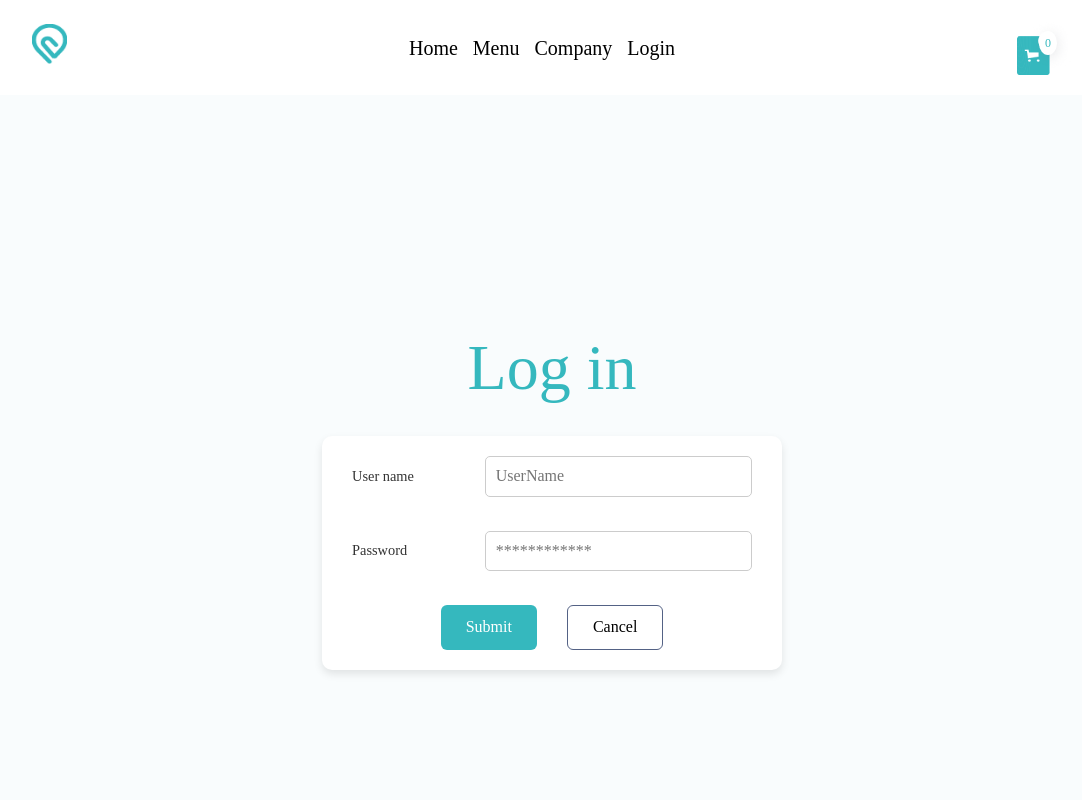
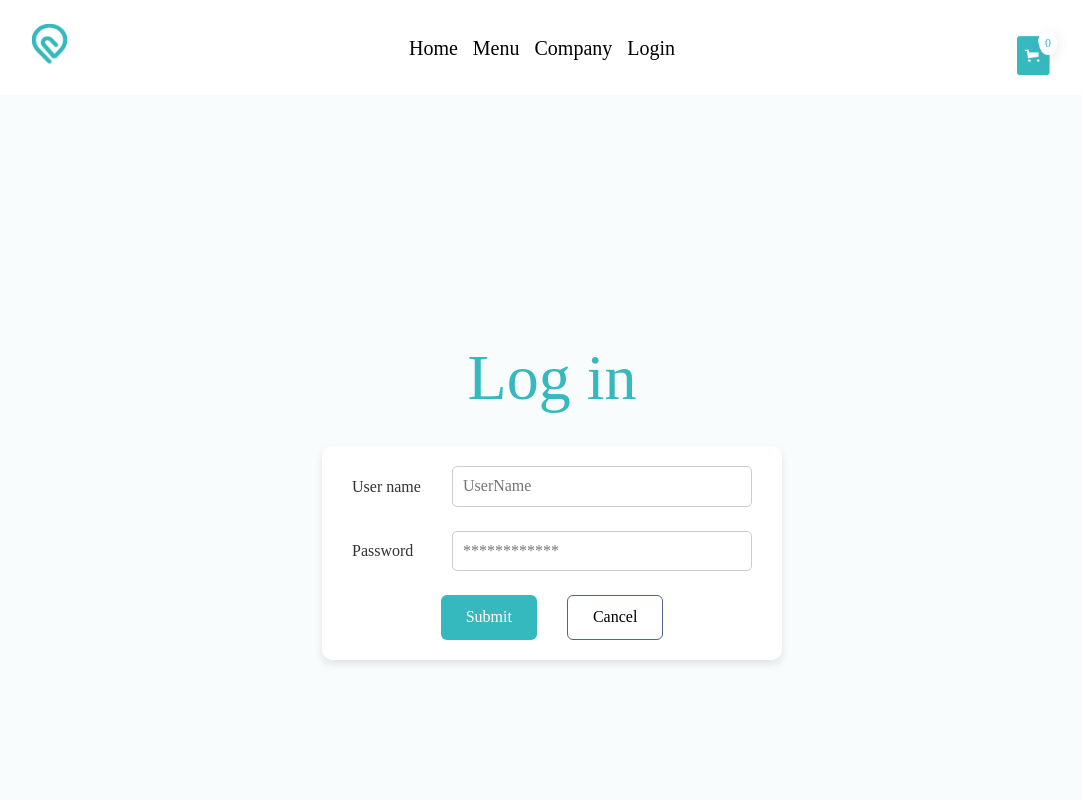
Before and after one commit to yulia-gomb/react-homeworks, a React (Vite) app: page /login in a window 1280 px wide. Shown: the top 800 px of the page, without its empty margins (88-1170 px from the left). Built offline with nearby package versions, Linux system fonts and the light colour scheme.

Commit message:
feat-09: add using store for login data

```diff
--- a/src/pages/loginPage/LoginPage.css
+++ b/src/pages/loginPage/LoginPage.css
@@ -25,21 +25,16 @@
 .form-field {
     display: flex;
     align-items: center;
-    gap: 10px;
-    margin-bottom: 5px;
 }
 
 .label {
-    flex: 1;
-    font-size: 0.9rem;
+    min-width: 100px;
     color: #333;
-    white-space: nowrap;
 }
 
 .input {
-    flex: 2;
+    flex-grow: 1;
     padding: 10px;
-    font-size: 1rem;
     border: 1px solid #ccc;
     border-radius: 5px;
 }
@@ -49,21 +44,12 @@
     outline: none;
 }
 
-.error-container {
-    min-height: 1rem;
-    padding-left: 140px;
-    margin-bottom: 10px;
-}
-
 .error-text {
     color: red;
     font-size: 0.8rem;
-    margin: 0;
-    display: block;
-}
-
-.error-text.hidden {
-    visibility: hidden;
+    margin-top: 2px;
+    min-height: 16px;
+    padding-left: 110px;
 }
 
 .form-actions {
--- a/src/pages/loginPage/LoginPage.tsx
+++ b/src/pages/loginPage/LoginPage.tsx
@@ -1,48 +1,36 @@
 import './LoginPage.css';
 import Button from "../../components/button/Button";
-import React, { ChangeEvent, FormEvent, useState } from "react";
+import React, { ChangeEvent, FormEvent } from "react";
+import { useDispatch, useSelector } from "react-redux";
+import { setFormData, setErrors, resetForm } from "../../store/loginSlice";
+import { RootState } from "../../store/store";
 import { useNavigate } from "react-router-dom";
 
-interface FormData {
-    username: string;
-    password: string;
-}
+const LoginPage: React.FC = () => {
+    const dispatch = useDispatch();
+    const navigate = useNavigate();
 
-interface FormErrors {
-    username: string;
-    password: string;
-}
-
-const LoginPage: React.FC = () => {
-    const [formData, setFormData] = useState({ username: '', password: '' });
-    const [errors, setErrors] = useState({ username: '', password: '' });
-    const navigate = useNavigate();
+    const formData = useSelector((state: RootState) => state.login.formData);
+    const errors = useSelector((state: RootState) => state.login.errors);
 
     const handleChange = (e: ChangeEvent<HTMLInputElement>): void => {
         const { name, value } = e.target;
-        setFormData((prev) => ({ ...prev, [name]: value }));
-
-        if (value.trim() !== '') {
-            setErrors((prev) => ({ ...prev, [name]: '' }));
-        }
+        dispatch(setFormData({ name, value }));
     };
 
     const handleSubmit = (e: FormEvent): void => {
         e.preventDefault();
 
-        const newErrors: Partial<FormErrors> = {};
-        if (!formData.username.trim()) {
-            newErrors.username = 'User name is required.';
-        }
-        if (!formData.password.trim()) {
-            newErrors.password = 'Password is required.';
-        }
+        const newErrors = {
+            username: formData.username.trim() ? '' : 'User name is required.',
+            password: formData.password.trim() ? '' : 'Password is required.',
+        };
 
-        if (Object.keys(newErrors).length > 0) {
-            setErrors((prev) => ({ ...prev, ...newErrors }));
+        if (newErrors.username || newErrors.password) {
+            dispatch(setErrors(newErrors));
         } else {
-            const users = JSON.parse(localStorage.getItem('users') || '[]') as FormData[];
-            const userExists = users.some(user => user.username === formData.username);
+            const users = JSON.parse(localStorage.getItem('users') || '[]');
+            const userExists = users.some((user: { username: string }) => user.username === formData.username);
 
             if (!userExists) {
                 const newUser = { ...formData };
@@ -58,15 +46,15 @@ const LoginPage: React.FC = () => {
     };
 
     const handleCancel = (): void => {
-        setFormData({ username: '', password: '' });
-        setErrors({ username: '', password: '' });
+        dispatch(resetForm());
     };
 
     return (
         <div className="login-container">
             <h1 className="title">Log in</h1>
             <div className="form-wrapper">
-                <form onSubmit={(e) => e.preventDefault()}>
+                <form onSubmit={handleSubmit}>
+                    {/* Username Field */}
                     <div className="form-field">
                         <label htmlFor="username" className="label">User name</label>
                         <input
@@ -79,12 +67,9 @@ const LoginPage: React.FC = () => {
                             onChange={handleChange}
                         />
                     </div>
-                    <div className="error-container">
-                        <span className={`error-text ${errors.username ? '' : 'hidden'}`}>
-                            {errors.username || 'Placeholder'}
-                        </span>
-                    </div>
+                    <span className="error-text">{errors.username}</span>
 
+                    {/* Password Field */}
                     <div className="form-field">
                         <label htmlFor="password" className="label">Password</label>
                         <input
@@ -97,15 +82,11 @@ const LoginPage: React.FC = () => {
                             onChange={handleChange}
                         />
                     </div>
-                    <div className="error-container">
-                        <span className={`error-text ${errors.password ? '' : 'hidden'}`}>
-                            {errors.password || 'Placeholder'}
-                        </span>
-                    </div>
+                    <span className="error-text">{errors.password}</span>
 
                     <div className="form-actions">
-                        <Button label="Submit" onClick={handleSubmit} variant="primary" />
-                        <Button label="Cancel" onClick={handleCancel} variant="secondary" />
+                        <Button label="Submit" onClick={handleSubmit} variant="primary"/>
+                        <Button label="Cancel" onClick={handleCancel} variant="secondary"/>
                     </div>
                 </form>
             </div>
--- /dev/null
+++ b/src/store/loginSlice.ts
@@ -0,0 +1,47 @@
+import { createSlice, PayloadAction } from '@reduxjs/toolkit';
+
+interface FormData {
+    username: string;
+    password: string;
+}
+
+interface FormErrors {
+    username: string;
+    password: string;
+}
+
+interface LoginState {
+    formData: FormData;
+    errors: FormErrors;
+}
+
+const initialState: LoginState = {
+    formData: { username: '', password: '' },
+    errors: { username: '', password: '' },
+};
+
+const loginSlice = createSlice({
+    name: 'login',
+    initialState,
+    reducers: {
+        setFormData(state, action: PayloadAction<{ name: string; value: string }>) {
+            const { name, value } = action.payload;
+            state.formData[name as keyof FormData] = value;
+
+            if (value.trim()) {
+                state.errors[name as keyof FormErrors] = '';
+            }
+        },
+        setErrors(state, action: PayloadAction<FormErrors>) {
+            state.errors = action.payload;
+        },
+        resetForm(state) {
+            state.formData = { username: '', password: '' };
+            state.errors = { username: '', password: '' };
+        },
+    },
+});
+
+export const { setFormData, setErrors, resetForm } = loginSlice.actions;
+
+export default loginSlice.reducer;
--- a/src/store/store.ts
+++ b/src/store/store.ts
@@ -1,11 +1,14 @@
 import { configureStore } from '@reduxjs/toolkit';
 import menuReducer from './menuSlice';
 import cartReducer from './cartSlice';
+import loginReducer from './loginSlice';
+
 
 const store = configureStore({
     reducer: {
         menu: menuReducer,
         cart: cartReducer,
+        login: loginReducer,
     },
 });
 
```
